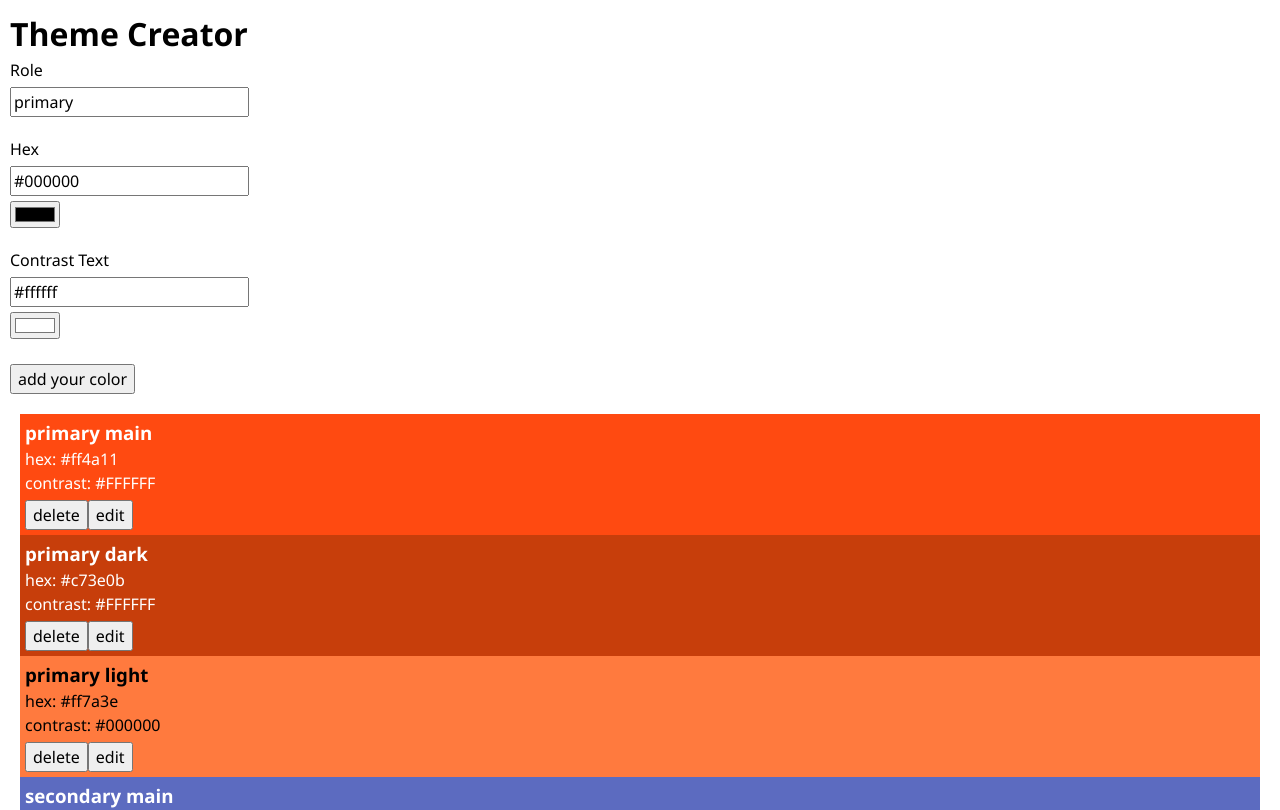
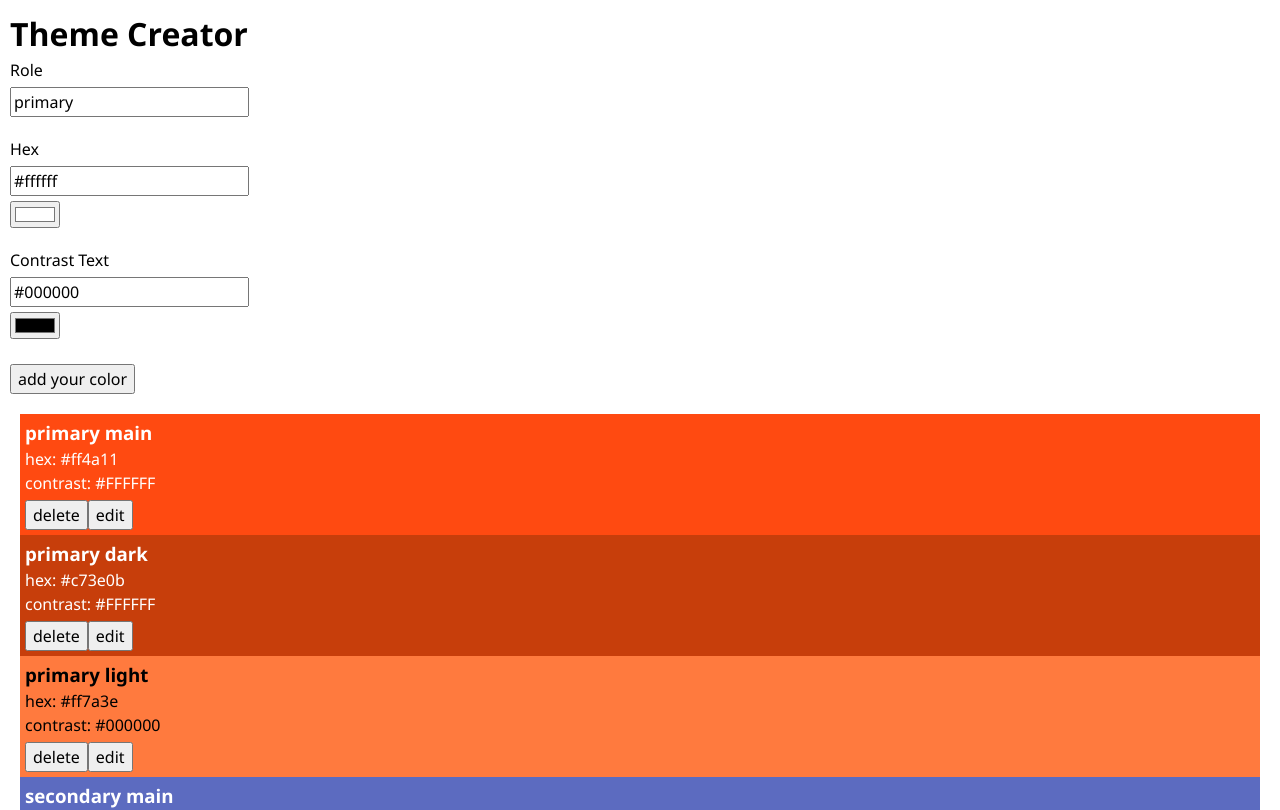
Before and after one commit to ana-nova/Color-Theme-Creator-App, a React (Vite) app: page / in a window 1280 px wide. Shown: the top 810 px of the page. Built offline with nearby package versions, Linux system fonts and the light colour scheme.

Commit message:
fix props for passing the existing color values

```diff
--- a/src/App.jsx
+++ b/src/App.jsx
@@ -22,10 +22,11 @@ function App() {
   }
 
   function handleEditColor(colorId, updatedColors) {
-    setColors((prev) => {
-      const editColor = prev.map((color) => color.id === colorId ? {...color, ...updatedColors} : color )
-      return editColor;
-    });
+    // setColors((prev) => {
+    //   const editColor = prev.map((color) => color.id === colorId ? {...color, ...updatedColors} : color )
+    //   return editColor;
+    // });
+    setColors((prev) => prev.map((color) => color.id === colorId ? {...color, ...updatedColors} : color));
   }
 
   return (
--- a/src/Components/Color/Color.jsx
+++ b/src/Components/Color/Color.jsx
@@ -34,7 +34,7 @@ export default function Color({ color, onDeleteColor, onUpdateColor }) {
       }}
     >
       {edit ? (
-        <ColorForm onSubmitColor={handleUpdateColor} initialData={color}/>
+        <ColorForm onSubmitColor={handleUpdateColor} isEditing={edit} initialColor={color}/>
       ) : (
       <>
         <h3 className="color-card-headlight">{color.role}</h3>
--- a/src/Components/ColorForm/ColorForm.jsx
+++ b/src/Components/ColorForm/ColorForm.jsx
@@ -3,14 +3,15 @@ import ColorInput from "../ColorInput/ColorInput";
 import { uid } from "uid";
 import "./ColorForm.css";
 
-export default function ColorForm({ onSubmitColor }) {
-  const [role, setRole] = useState("primary");
-  const [hex, setHex] = useState("#000000");
-  const [contrastText, setContrastText] = useState("#ffffff");
+export default function ColorForm({ onSubmitColor, isEditing,
+  initialColor={role: "primary", hex: "#ffffff", contrastText: "#000000"} }) {
+
+  const [role, setRole] = useState(initialColor.role);
+  const [hex, setHex] = useState(initialColor.hex);
+  const [contrastText, setContrastText] = useState(initialColor.contrastText);
 
   function handleSubmit(event) {
     event.preventDefault();
-    event.stopPropagation();
     const newColor = {
       id: uid(),
       role,
@@ -63,7 +64,7 @@ export default function ColorForm({ onSubmitColor }) {
         />
       </label>
 
-      <button type="submit">add your color</button>
+      <button type="submit">{isEditing ? "update your color" : "add your color"}</button>
     </form>
   );
 }
```
